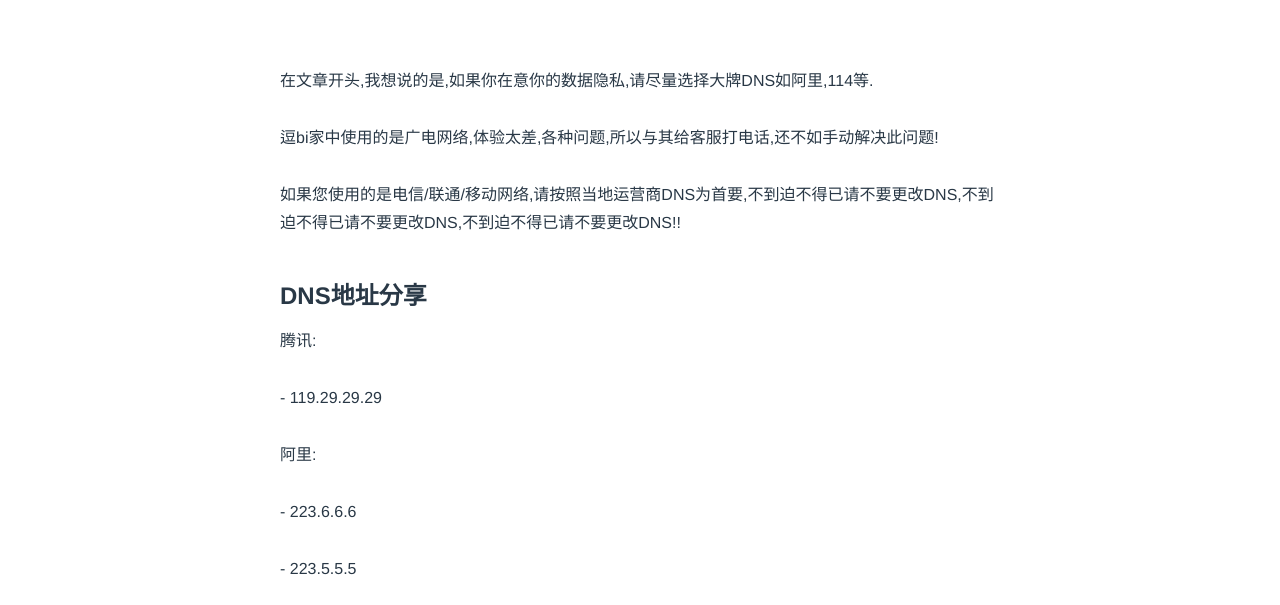
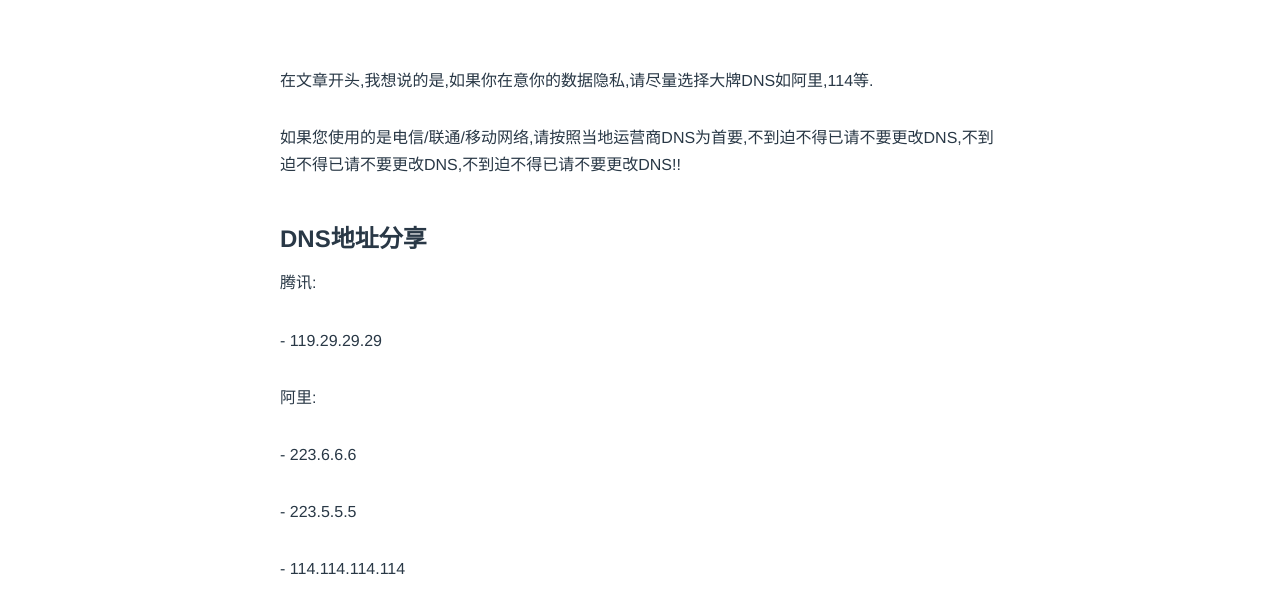
Before and after one commit to zxfccmm4/zxfccmm4.github.io, a plain HTML site: page dns.html in a window 1280 px wide. Shown: the part 195-800 px from the top of the page. Drawn offline with Linux system fonts and the light colour scheme; a script that the page names is missing.

Commit message:
Update dns.html

```diff
--- a/dns.html
+++ b/dns.html
@@ -72,7 +72,6 @@
                 </section>
                 <article class="content"><p>在文章开头,我想说的是,如果你在意你的数据隐私,请尽量选择大牌DNS如阿里,114等.</p>
 
-<p>逗bi家中使用的是广电网络,体验太差,各种问题,所以与其给客服打电话,还不如手动解决此问题!</p>
 
 <p>如果您使用的是电信/联通/移动网络,请按照当地运营商DNS为首要,不到迫不得已请不要更改DNS,不到迫不得已请不要更改DNS,不到迫不得已请不要更改DNS!!</p>
 
```
